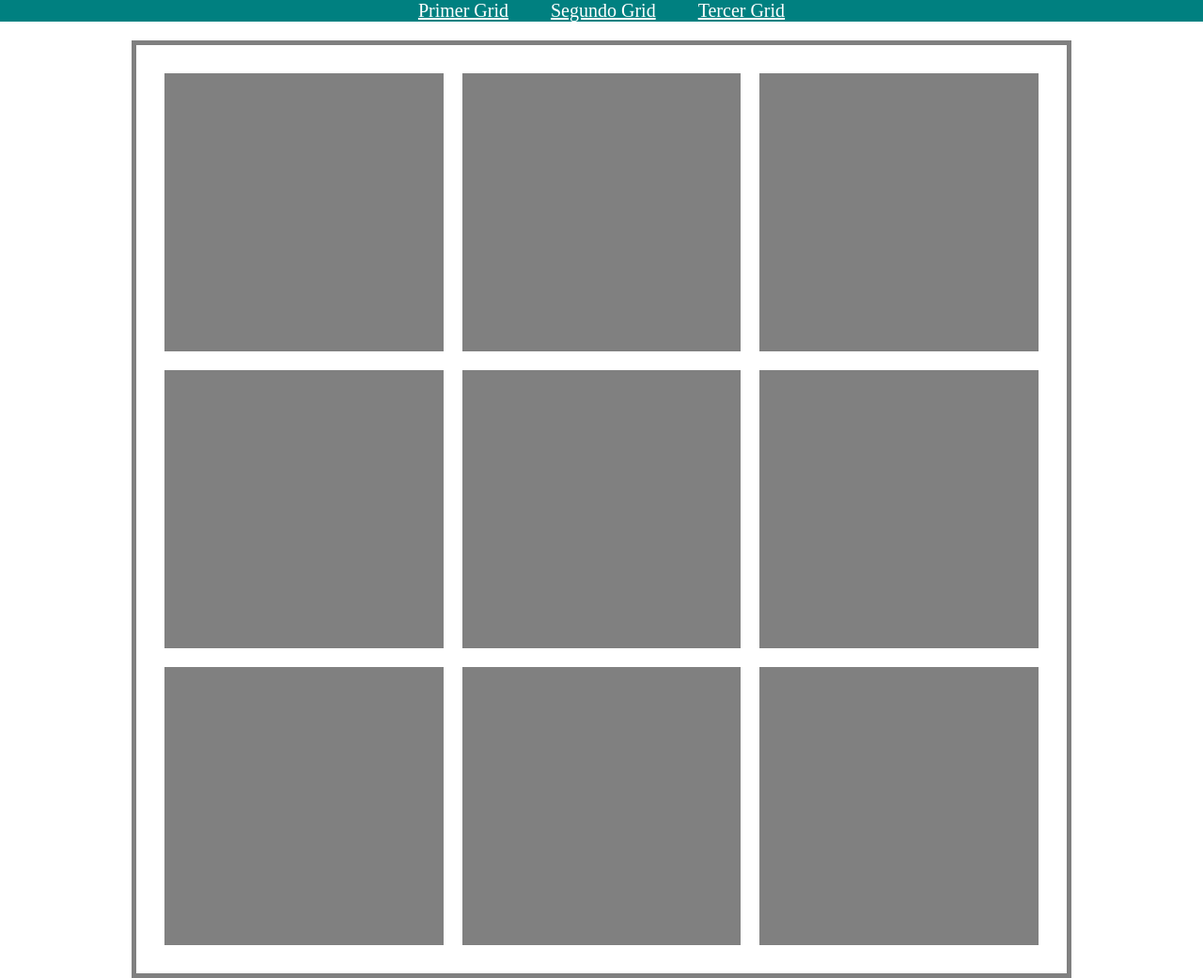
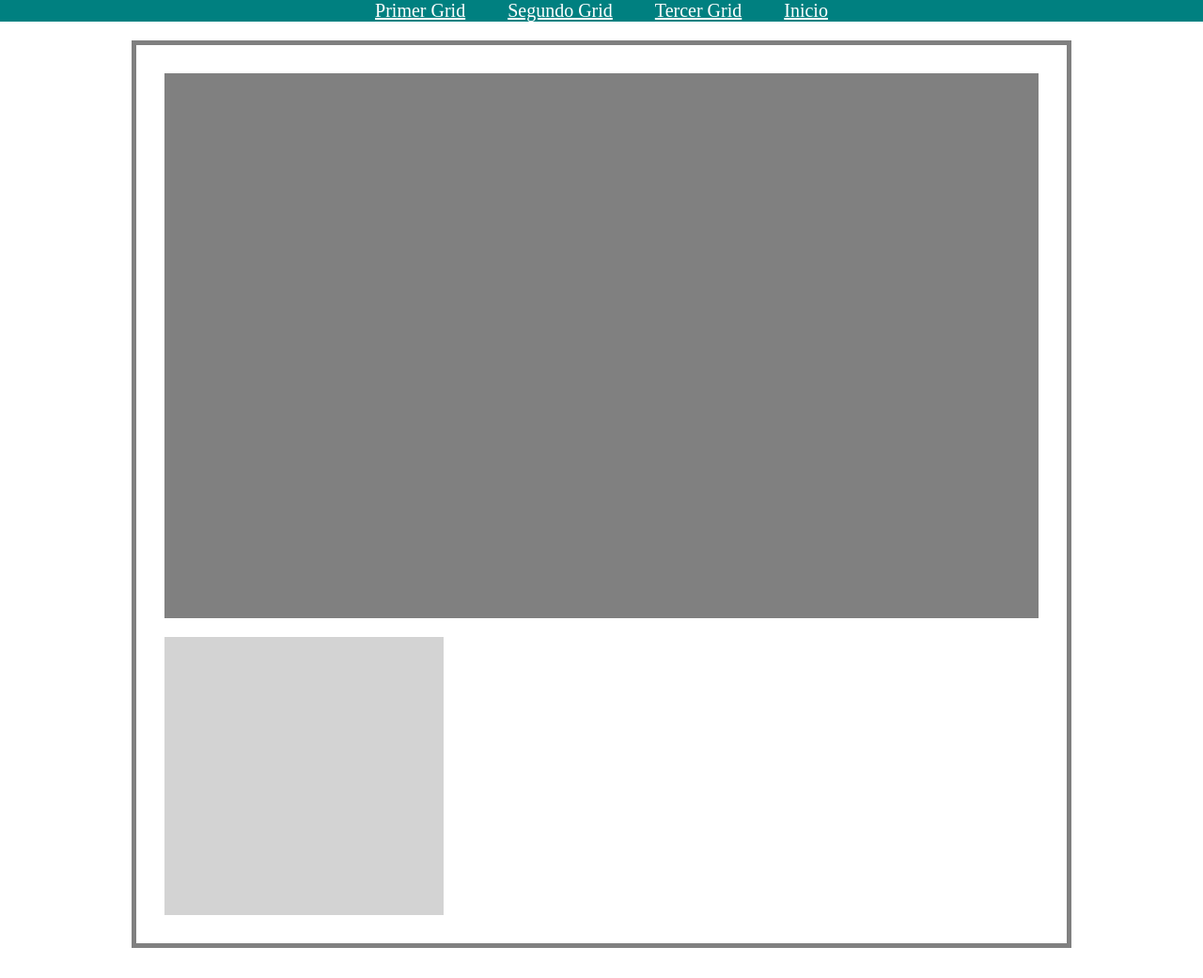
Before and after one commit to Nad138/Grid-System, a plain HTML site: page index-3.html in a window 1280 px wide. Shown: the whole page at 94% size. After the commit the page ends 1009 px from the top, so only its background shows below. Drawn offline with Linux system fonts and the light colour scheme.

Commit message:
segundo grid

```diff
--- a/assets/css/main.css
+++ b/assets/css/main1.css
@@ -61,9 +61,14 @@
 .col-4 {
   /* (4/12)x 100 */
   width: 33.333333%;
+  background-color: lightgrey;
 }
 
 .col-5 {
   /* (5/12)x 100 */
   width: 41.666667%;
 }
+.col-full-width{
+  width: 100%;
+  height: 600px;
+}
--- a/index-2.html
+++ b/index-3.html
@@ -4,7 +4,7 @@
 				<meta charset="UTF-8">
 				<meta name="viewport" content="width=device-width, initial-scale=1.0">
 				<meta http-equiv="X-UA-Compatible" content="ie=edge">
-				<link rel="stylesheet" href="assets/css/main.css">
+				<link rel="stylesheet" href="assets/css/main1.css">
 				<title>Grid System</title>
 		</head>
 		<body>
@@ -12,22 +12,14 @@
 					<li><a href="index-2.html">Primer Grid</a></li>
 					<li><a href="index-3.html">Segundo Grid</a></li>
 					<li><a href="index-4.html">Tercer Grid</a></li>
+					<li><a href="index.html">Inicio</a></li>
 				</header>
 				<section class="container">
 						<div class="row">
-								<div class="col-4"></div>
-								<div class="col-4"></div>
-								<div class="col-4"></div>
+								<div class="col-full-width"></div>
 						</div>
 						<div class="row">
 							<div class="col-4"></div>
-							<div class="col-4"></div>
-							<div class="col-4"></div>
-						</div>
-						<div class="row">
-								<div class="col-4"></div>
-								<div class="col-4"></div>
-								<div class="col-4"></div>
 						</div>
 				</section>
 		</body>
```
